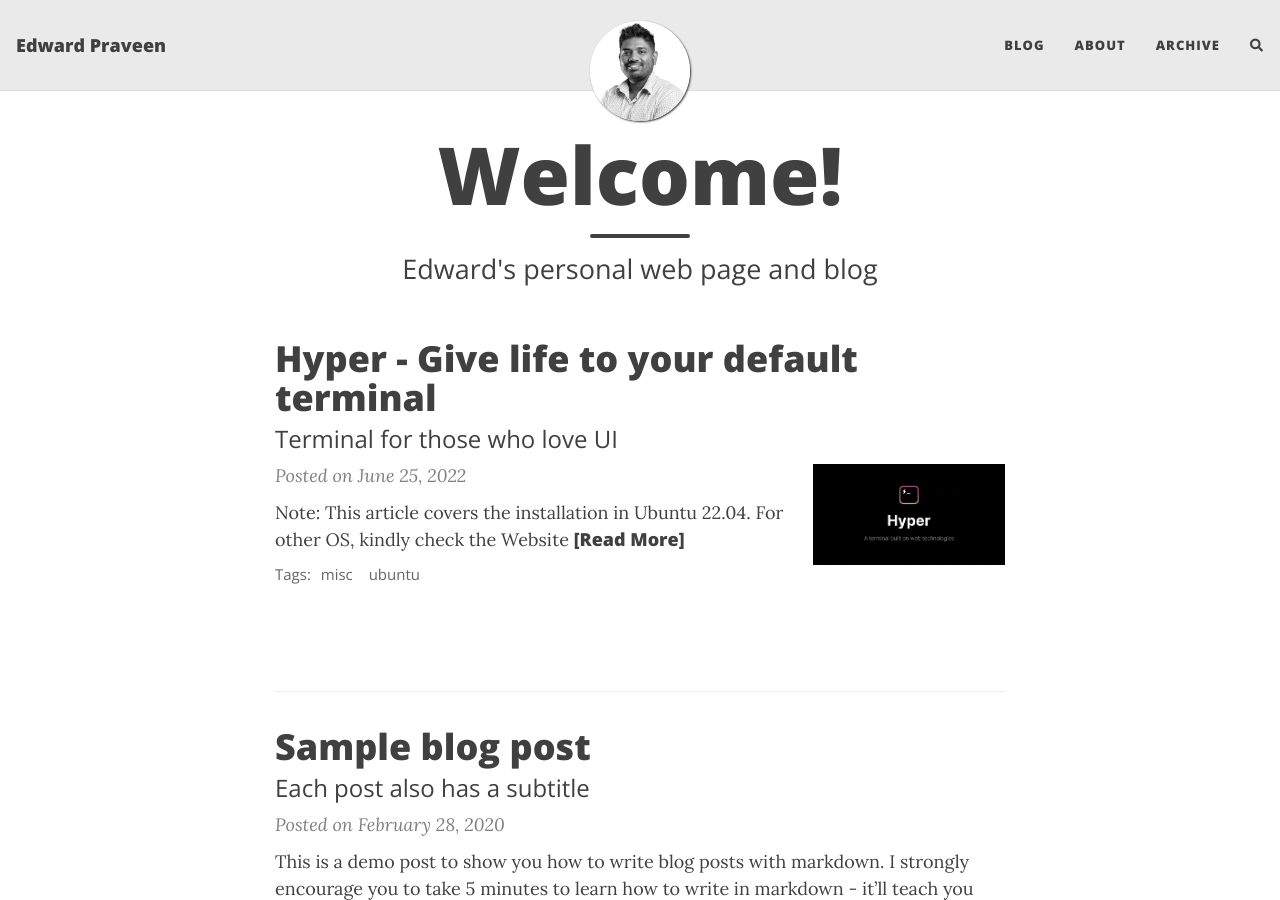
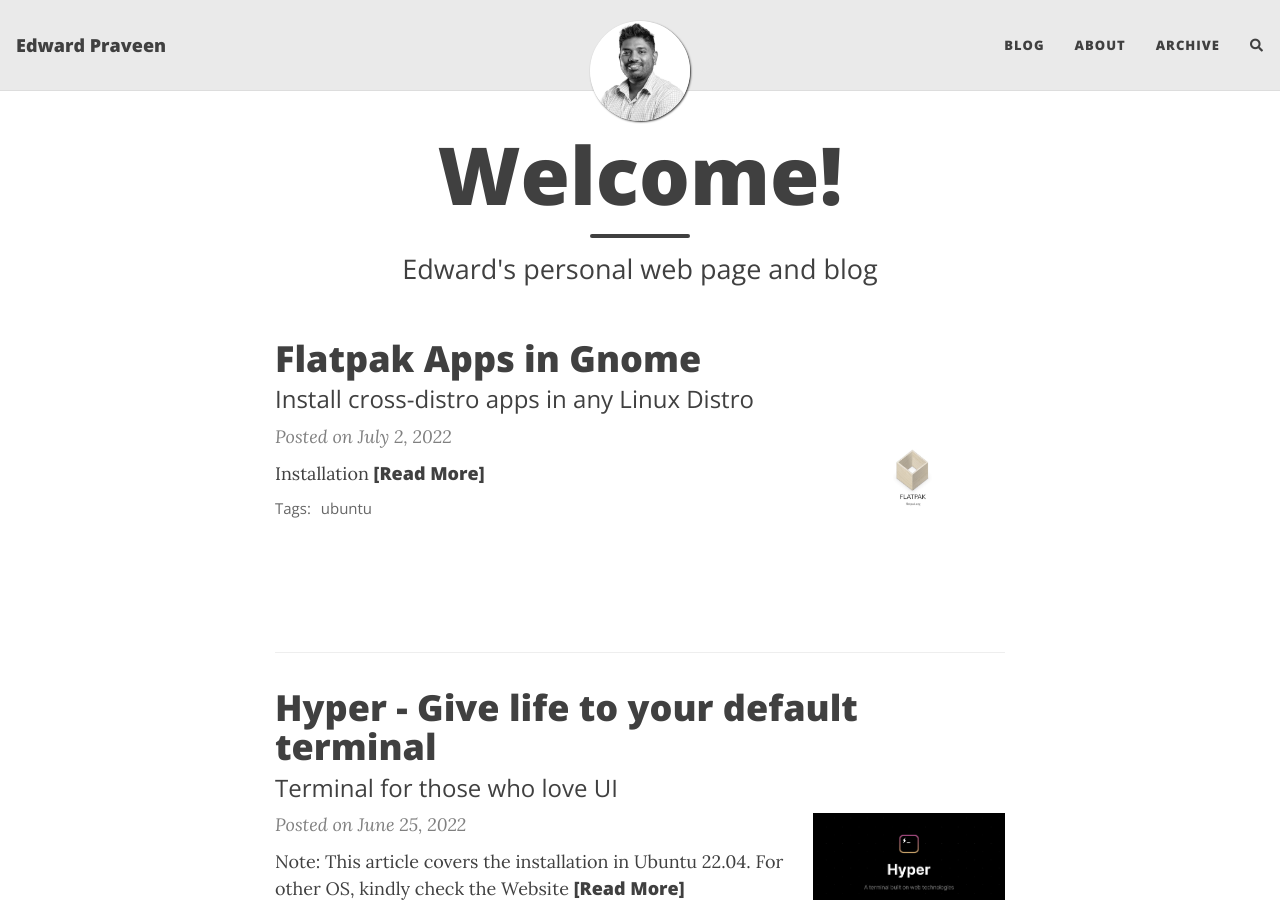
Before and after one commit to buildwithedward/buildwithedward.github.io, a Jekyll site: the page built from index.html, in a window 1280 px wide and 900 px high. Built offline with Jekyll 4.4.1, drawn with Linux system fonts in a browser that asks for light colours; nearby versions of some CDN libraries; the list of posts is cut into pages by our own code; comment, search, counter and statistics services are not loaded; some of the changed lines change nothing that is shown.

Commit message:
new post

````diff
--- a/_posts/2022-06-25-hyper-terminal.md
+++ b/_posts/2022-06-25-hyper-terminal.md
@@ -6,7 +6,7 @@
 thumbnail-img: /assets/img/hyper.png
 share-img: /assets/img/hyper.png
 permalink: /blog/hyper-terminal/
-tags: [misc,ubuntu]
+tags: [ubuntu]
 ---
 
 {: .box-note}
--- /dev/null
+++ b/_posts/2022-07-02-flatpak-gnome-bug.md
@@ -0,0 +1,107 @@
+---
+layout: post
+title: Flatpak Apps in Gnome
+subtitle: Install cross-distro apps in any Linux Distro
+#cover-img: /assets/img/hyper.png
+thumbnail-img: /assets/img/flatpak.jpg
+share-img: /assets/img/flatpak.jpg
+permalink: /blog/flatpak-bug/
+tags: [ubuntu]
+---
+
+## Installation
+
+Whether We might be an Ubuntu/CentOS/PopOS user, `Flatpak` is a rescuer for us. It is a packaging system, where we can install flatpak apps in our own distro and start using it.
+
+Flatpak apps runs in a sandbox environment which separates from host system's runtime. It takes more space than Snaps or AppImages but runs faster than Snaps. Flatpak is installed by default on modern Linux distros. If that's not the case, we can install it using the following commands:
+
+On Ubuntu/Debian:
+```bash
+$ sudo apt install flatpak
+```
+
+On Arch Linux:
+```bash
+$ sudo pacman -S flatpak
+```
+
+On Fedora, RHEL, and CentOS:
+```bash
+$ sudo dnf install flatpak
+```
+
+We can add the Flathub repo to our system using the below snippet:
+
+```bash
+$ flatpak remote-add --if-not-exists flathub \ https://flathub.org/repo/flathub.flatpakrepo
+```
+### Apps Installation
+
+We can use the flatpak install command to install packages. The below command installs the VLC flatpak from Flathub:
+```bash
+$ flatpak install flathub org.videolan.VLC
+```
+
+`VLC` is the app name, `org.videolan` is the company which creates VLC. Wait how do I do know these details everytime to install other apps in flatpak?
+
+I understand your pain.
+
+<iframe src="https://giphy.com/embed/edYZN0n2CMQvRycFSV" width="480" height="480" frameBorder="0" class="giphy-embed" allowFullScreen></iframe><p><a href="https://giphy.com/gifs/confused-idk-ananya-birla-edYZN0n2CMQvRycFSV"></a></p>
+
+To know these details:
+
+- Visit (flatpak)[flathub.org] website
+- Select app which we want to install, say `Spotify`
+- Use `search apps` box to search the app
+- At the bottom of the app page, command line instructions are present to install the app. `flatpak install flathub com.spotify.Client`
+- Run it on the terminal and we can access the app
+
+
+## BUG Alert
+
+Though flatpak is faster in loading apps, it also has some bugs. One of the bug below:
+
+```bash
+$ sudo apt-get update
+[sudo] password for edward:
+Hit:1 https://download.docker.com/linux/ubuntu jammy InRelease
+Hit:2 http://archive.ubuntu.com/ubuntu jammy InRelease
+Get:3 http://archive.ubuntu.com/ubuntu jammy-updates InRelease [109 kB]
+Hit:4 https://ppa.launchpadcontent.net/cappelikan/ppa/ubuntu jammy InRelease
+Get:5 http://archive.ubuntu.com/ubuntu jammy-backports InRelease [99.8 kB]
+Hit:6 https://ppa.launchpadcontent.net/graphics-drivers/ppa/ubuntu jammy InRelease
+Get:7 http://archive.ubuntu.com/ubuntu jammy-security InRelease [110 kB]
+Get:8 http://archive.ubuntu.com/ubuntu jammy-updates/main amd64 DEP-11 Metadata [91.1 kB]
+Get:9 http://archive.ubuntu.com/ubuntu jammy-updates/universe amd64 DEP-11 Metadata [94.5 kB]
+Get:10 http://archive.ubuntu.com/ubuntu jammy-backports/universe amd64 DEP-11 Metadata [12.5 kB]
+Get:11 http://archive.ubuntu.com/ubuntu jammy-security/main amd64 DEP-11 Metadata [11.4 kB]
+Fetched 529 kB in 4s (126 kB/s)
+
+** (appstreamcli:223895): WARNING **: 12:23:36.072: Found icon of unknown type 'unknown' in 'system/flatpak/flatpak/cc.nift.nsm/*', skipping it.
+
+** (appstreamcli:223895): WARNING **: 12:23:36.072: Found icon of unknown type 'unknown' in 'system/flatpak/flatpak/cc.nift.nsm/*', skipping it.
+Reading package lists... Done
+```
+
+
+<iframe src="https://giphy.com/embed/cZxpHI9dH4eqFtwRKv" width="480" height="480" frameBorder="0" class="giphy-embed" allowFullScreen></iframe><p><a href="https://giphy.com/gifs/originals-cZxpHI9dH4eqFtwRKv"></a></p>
+
+The temporary way of solving this is by running below command
+
+```bash
+$ sudo flatpak repair
+[93/93] Verifying flathub:runtime/org.kde.Platform.Locale/x86_64/5.15-21.08…
+Checking remotes...
+Pruning objects
+Erasing .removed
+```
+
+If we run again `sudo apt-get update`, we won't get same error again for some time.
+
+## Updating Apps
+
+We can update flatpak apps just like our Snap apps. Just run,
+
+```bash
+$ sudo flatpak update
+```
````
Also changed, not shown: assets/img/flatpak.jpg (added).
